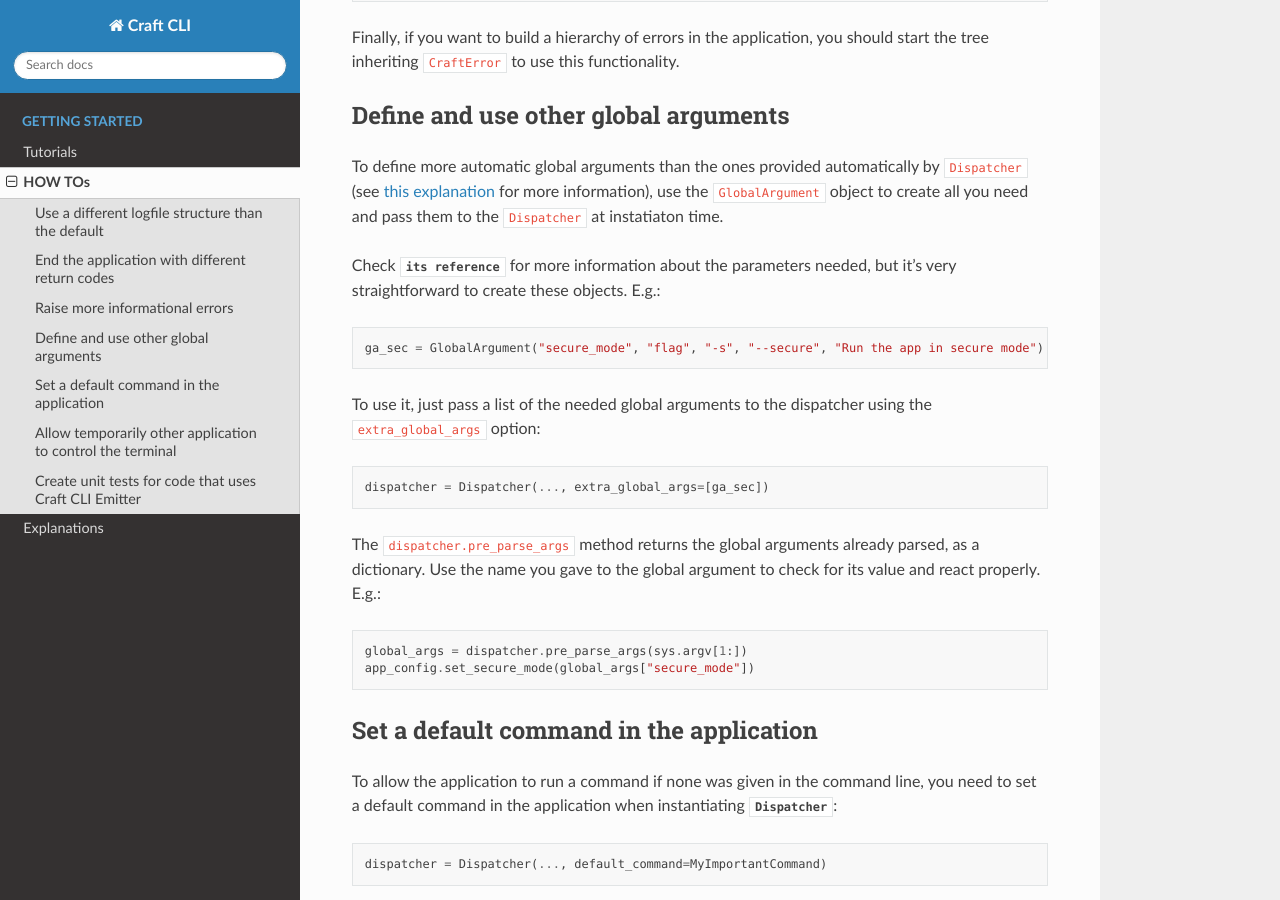
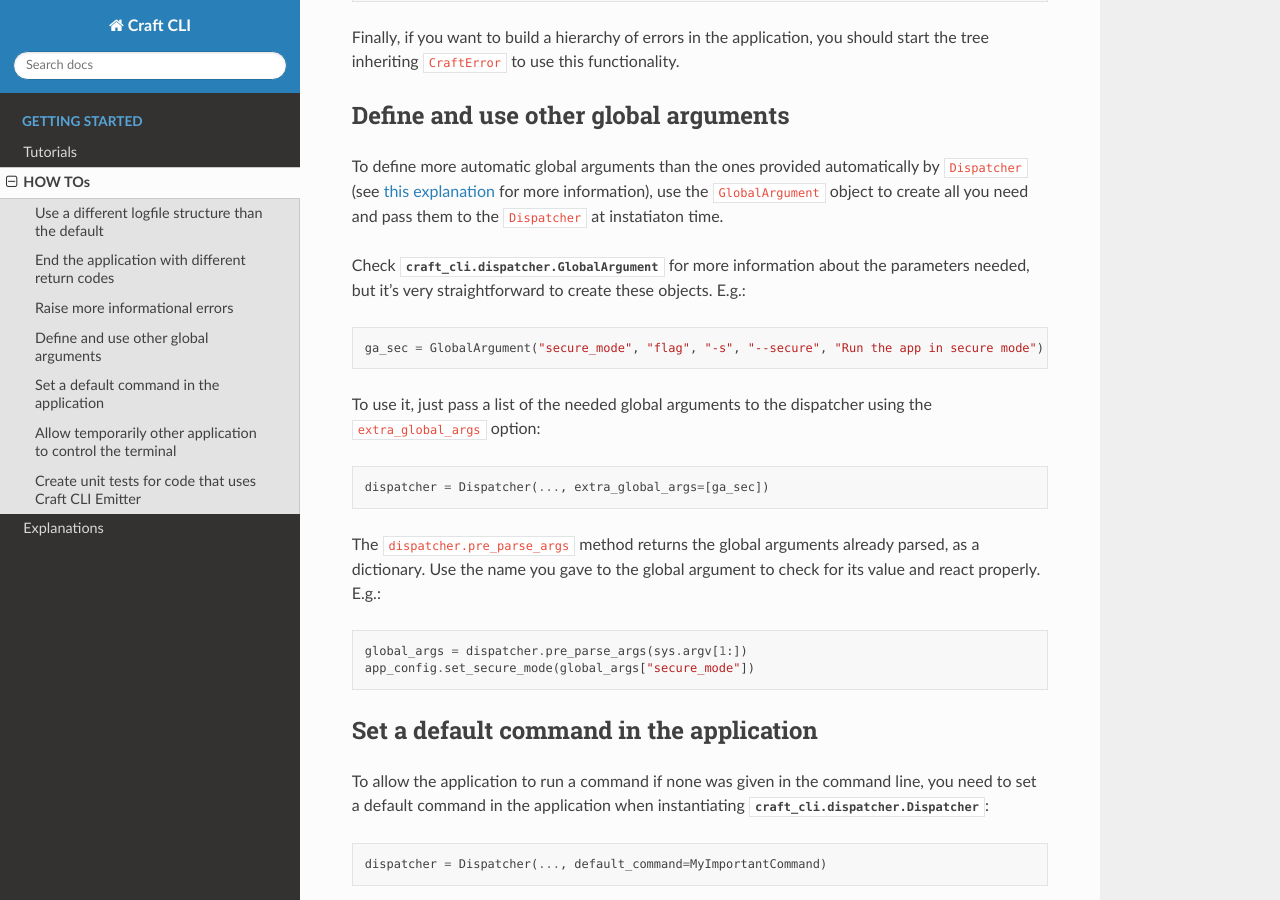
Before and after one commit to canonical/craft-cli, a Sphinx documentation site: the page built from docs/howtos.rst, in a window 1280 px wide and 900 px high, scrolled down 2626 px. Built offline with Sphinx 7.4.7 and the Read the Docs theme 2.0.0, drawn with Linux system fonts in a browser that asks for light colours; pages that are not in the unit, such as notebooks, are missing from menus; some of the changed text lies outside the part shown.

Commit message:
Used the class directly.

```diff
--- a/docs/howtos.rst
+++ b/docs/howtos.rst
@@ -125,7 +125,7 @@
 
 To define more automatic global arguments than the ones provided automatically by ``Dispatcher`` (see :ref:`this explanation <expl_global_args>` for more information), use the ``GlobalArgument`` object to create all you need and pass them to the ``Dispatcher`` at instatiaton time.
 
-Check :class:`its reference <craft_cli.dispatcher.GlobalArgument>` for more information about the parameters needed, but it's very straightforward to create these objects. E.g.::
+Check :class:`craft_cli.dispatcher.GlobalArgument` for more information about the parameters needed, but it's very straightforward to create these objects. E.g.::
 
     ga_sec = GlobalArgument("secure_mode", "flag", "-s", "--secure", "Run the app in secure mode")
 
@@ -142,7 +142,7 @@
 Set a default command in the application
 ========================================
 
-To allow the application to run a command if none was given in the command line, you need to set a default command in the application when instantiating :class:`Dispatcher <craft_cli.dispatcher.Dispatcher>`::
+To allow the application to run a command if none was given in the command line, you need to set a default command in the application when instantiating :class:`craft_cli.dispatcher.Dispatcher`::
 
     dispatcher = Dispatcher(..., default_command=MyImportantCommand)
 
@@ -177,7 +177,7 @@
 
 The other fixture (``emitter``) is very useful to test code interaction with Emitter. It provides an internal recording emitter that has several methods which help to test its usage.
 
-The following example shows a simple usage, please refer to :class:`its reference <craft_cli.pytest_plugin.RecordingEmitter>` for more information about the provided functionality::
+The following example shows a simple usage, please refer to :class:`craft_cli.pytest_plugin.RecordingEmitter` for more information about the provided functionality::
 
     def test_super_function(emitter):
         """Check the super function."""
```
